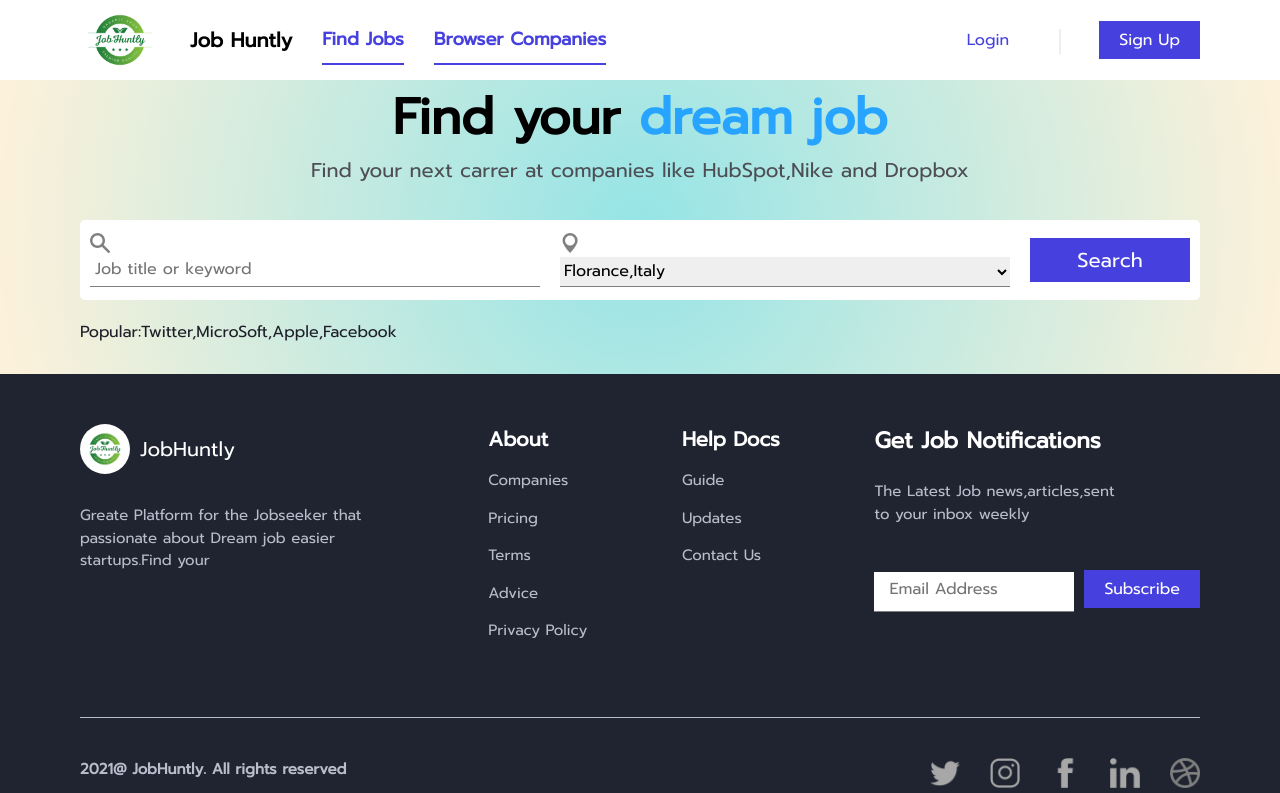
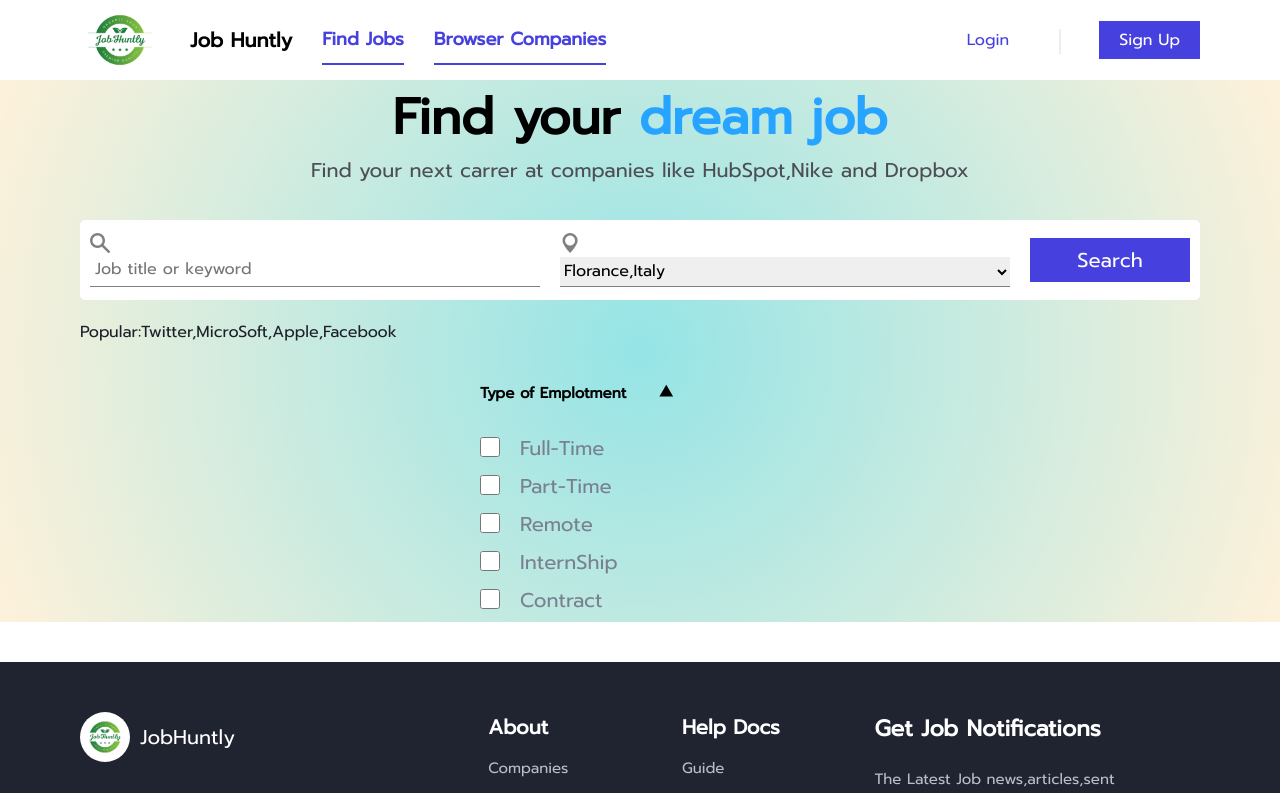
Before and after one commit to saik64757/Jobhuntly, a React (Create React App) app: page /findjobs in a window 1280 px wide. Shown: the top 793 px of the page. Built offline with nearby package versions, Linux system fonts and the light colour scheme.

Commit message:
findJobs-Page-Updated/dropDownfeature added

```diff
--- /dev/null
+++ b/src/Components/DropDowns/FilterDropdown.module.css
@@ -0,0 +1,29 @@
+.filterDropDownWrapper {
+  width: 25%;
+  margin: 0 auto;
+}
+.dropDownHead {
+  display: flex;
+  align-items: center;
+  gap: 3rem;
+  margin-bottom: 2rem;
+}
+
+.dropDownHead div {
+  font-size: 2.5rem;
+}
+
+.checkboxListWrap {
+  padding: 0;
+}
+
+.checkboXinput {
+  width: 2rem;
+  margin-right: 2rem;
+}
+.checkboXlable {
+  font-size: 2rem;
+  position: relative;
+  bottom: 0.7rem;
+  color: #798090;
+}
--- /dev/null
+++ b/src/Components/DropDowns/FilterDropdown.tsx
@@ -0,0 +1,42 @@
+import { useState } from "react";
+import styles from "./FilterDropdown.module.css";
+import { typeofEmployment } from "../../Data/Options";
+
+function FilterDropdown() {
+  const [isOpen, setIopen] = useState(true);
+  return (
+    <div className={styles.filterDropDownWrapper}>
+      <div className={styles.dropDownHead}>
+        <h2>Type of Emplotment</h2>
+        {isOpen ? (
+          <div onClick={() => setIopen(!isOpen)}>&#11205;</div>
+        ) : (
+          <div onClick={() => setIopen(!isOpen)}> &#11206;</div>
+        )}
+      </div>
+      <div className={styles.checkboxListWrap}>
+        {isOpen ? (
+          typeofEmployment.map((ele) => {
+            return (
+              <div key={ele.id}>
+                <input
+                  type="checkbox"
+                  id={ele.id}
+                  value={ele.name}
+                  className={styles.checkboXinput}
+                />
+                <label className={styles.checkboXlable} htmlFor="">
+                  {ele.name}
+                </label>
+              </div>
+            );
+          })
+        ) : (
+          <></>
+        )}
+      </div>
+    </div>
+  );
+}
+
+export default FilterDropdown;
--- /dev/null
+++ b/src/Data/Options.ts
@@ -0,0 +1,103 @@
+export const typeofEmployment = [
+  {
+    id: "flTime",
+    name: "Full-Time",
+  },
+  {
+    id: "ptTime",
+    name: "Part-Time",
+  },
+  {
+    id: "remote",
+    name: "Remote",
+  },
+  {
+    id: "internship",
+    name: "InternShip",
+  },
+  {
+    id: "contract",
+    name: "Contract",
+  },
+];
+
+export const categories = [
+  {
+    id: "design",
+    name: "Design",
+  },
+  {
+    id: "sales",
+    name: "Sales",
+  },
+  {
+    id: "marketing",
+    name: "Marketing",
+  },
+  {
+    id: "business",
+    name: "Business",
+  },
+  {
+    id: "humanresourse",
+    name: "Human Resource",
+  },
+  {
+    id: "finance",
+    name: "Finance",
+  },
+  {
+    id: "engineering",
+    name: "Engineering",
+  },
+  {
+    id: "tech",
+    name: "Technology",
+  },
+];
+
+export const Joblevel = [
+  {
+    id: "entry",
+    name: "Entry-Level",
+  },
+  {
+    id: "mid",
+    name: "Mid-Level",
+  },
+  {
+    id: "Senior",
+    name: "Senior-Level",
+  },
+  {
+    id: "director",
+    name: "Director",
+  },
+  {
+    id: "vpandabove",
+    name: "VP or Above",
+  },
+];
+
+export const SalaryRange = [
+  {
+    id: "700",
+    name: "700",
+  },
+  {
+    id: "1000",
+    name: "1000",
+  },
+  {
+    id: "1500",
+    name: "1500",
+  },
+  {
+    id: "2000",
+    name: "2000",
+  },
+  {
+    id: "3000",
+    name: "3000",
+  },
+];
--- a/src/Pages/FindJobs/FindJobs.tsx
+++ b/src/Pages/FindJobs/FindJobs.tsx
@@ -1,3 +1,4 @@
+import FilterDropdown from "../../Components/DropDowns/FilterDropdown";
 import SearchSection from "../../Components/SearchSection/SearchSection";
 import styles from "./FindJobs.module.css";
 
@@ -8,6 +9,9 @@ function FindJobs() {
         <h1>Find your</h1>
         <p>Find your next carrer at companies like HubSpot,Nike and Dropbox</p>
       </SearchSection>
+      <section className={styles.allJobsWrapper}>
+        <FilterDropdown />
+      </section>
     </div>
   );
 }
```
Also changed, not shown: src/Data/JobsData.ts (added, +114 -0 lines).
